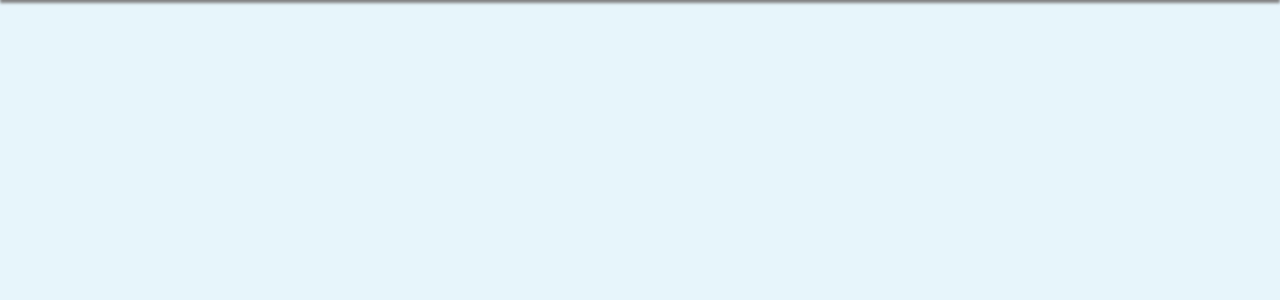
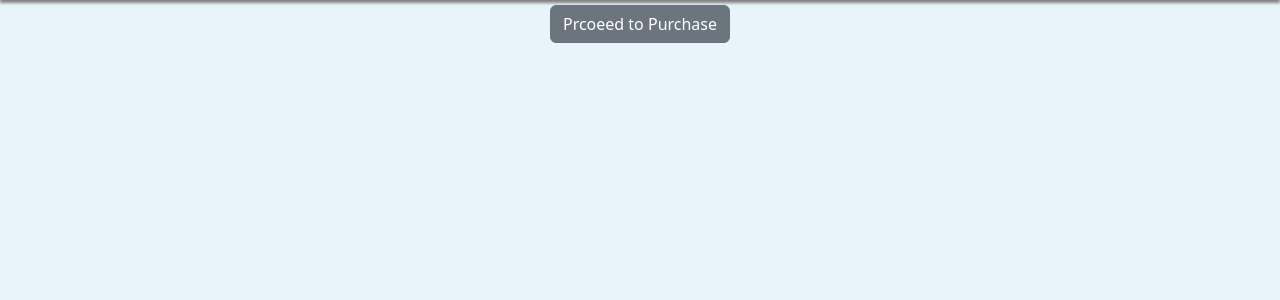
Before and after one commit to omkashyap007/E-Commerce-Site, a Django app: template commerce/templates/commerce/cartPage.html in a window 1280 px wide. Shown: the part 60-360 px from the top of the page. Run offline with Django 3.2, Linux system fonts and the light colour scheme; the template is opened without the code that fills it, so the values that code supplies are empty; some libraries are stand-ins or nearby versions.

Commit message:
Update CartItem from Cart

```diff
--- a/account/models.py
+++ b/account/models.py
@@ -98,8 +98,10 @@ class UserAccount(AbstractBaseUser):
 	is_superuser = models.BooleanField(default = False)
 	is_staff  = models.BooleanField(default = False)
 
+	address = models.TextField()
+
 	USERNAME_FIELD = "email"
-	REQUIRED_FIELDS = ["username" ]
+	REQUIRED_FIELDS = ["username"]
 
 	objects = UserAccountManager()
 
--- a/commerce/templates/commerce/cartPage.html
+++ b/commerce/templates/commerce/cartPage.html
@@ -5,10 +5,22 @@
 {% if cart_item_quantity == 0 %}
 <div class = "cart__item__empty__div">You don't have any item in the cart !</div>
 {% else %}
-<div class = "proceed__to__purchase__div__block">
+<div class = "proceed__to__purchase__div__block"
+     style = "margin-top:5px; ">
+    <center>
+    <div id = "id_proceed_to_purchase_div_block_button_container">
+        <form action = "{% url 'proceed-to-purchase' %}"  method = "post">
+            {% csrf_token %}
+        <button class = "btn btn-secondary"
+                id = "id_proceed_to_purchase_button"
+                type = "submit">
+        Prcoeed to Purchase
+        </button>
+        <form>
+    </div>
+    <center>
+</div>
 
-
-</div>
 <div class = "product__cart_items" >
 {% for item in cart_items %}
     <!-- Individual Product Div ( looped )-->
@@ -112,6 +124,7 @@
             inputField.value = 0 ;
         }
     };
+
 </script>
 {% endif %}
 {% endblock content %}
--- a/commerce/urls.py
+++ b/commerce/urls.py
@@ -11,4 +11,7 @@ urlpatterns =[
 
     # updating product data
     path("update-quantity/" , commerce_views.updateQuantity , name = "update-quantity") ,
+
+    # order url section
+    path("proceed-to-purchase/" , commerce_views.proceedToPurchase , name = "proceed-to-purchase") ,
 ]
--- /dev/null
+++ b/static/styling/proceedToPurchase.css
@@ -0,0 +1,3 @@
+body{
+    background-color: red ;
+}
```
Also changed, not shown: commerce/templates/checkOut/proceedToPurchasePage.html (added, +13 -0 lines), account/migrations/0002_useraccount_addess.py (added), account/migrations/0003_rename_addess_useraccount_address.py (added), commerce/migrations/0006_alter_cartitem_itemcart.py (added).
